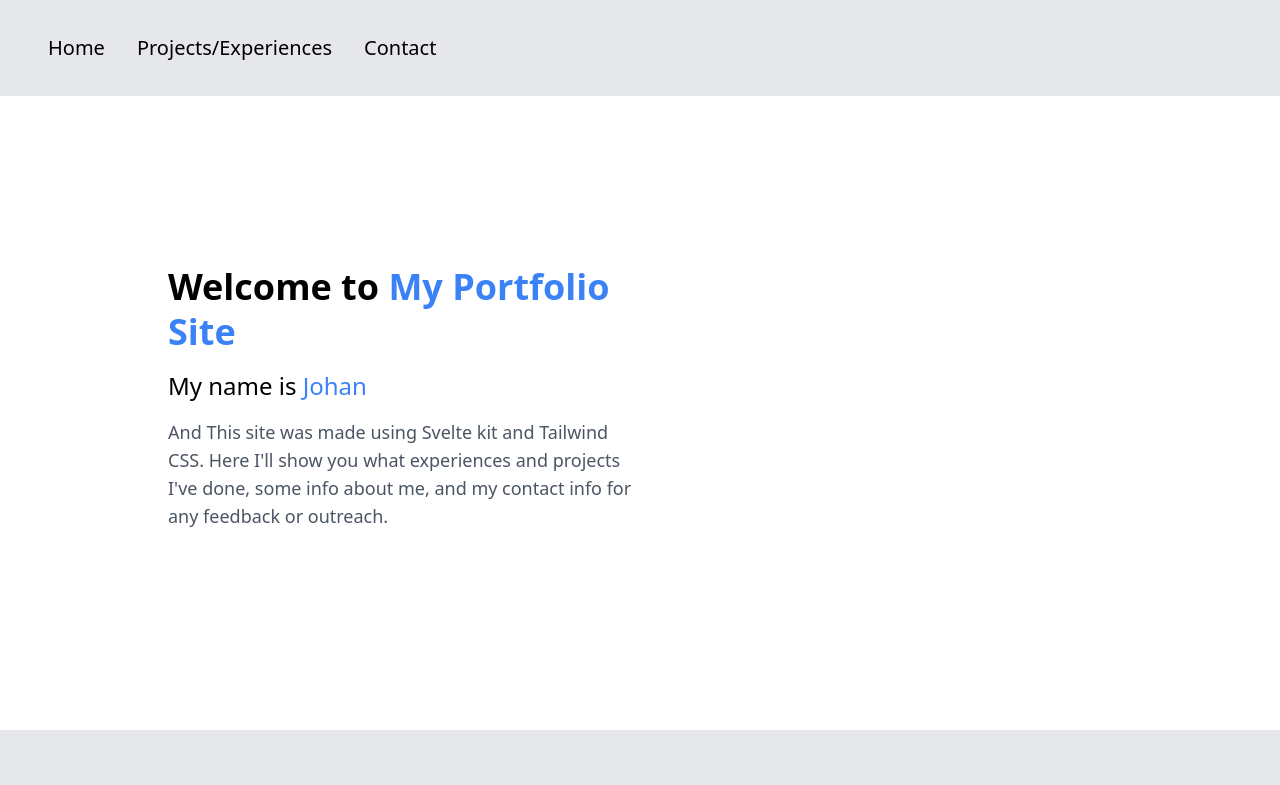
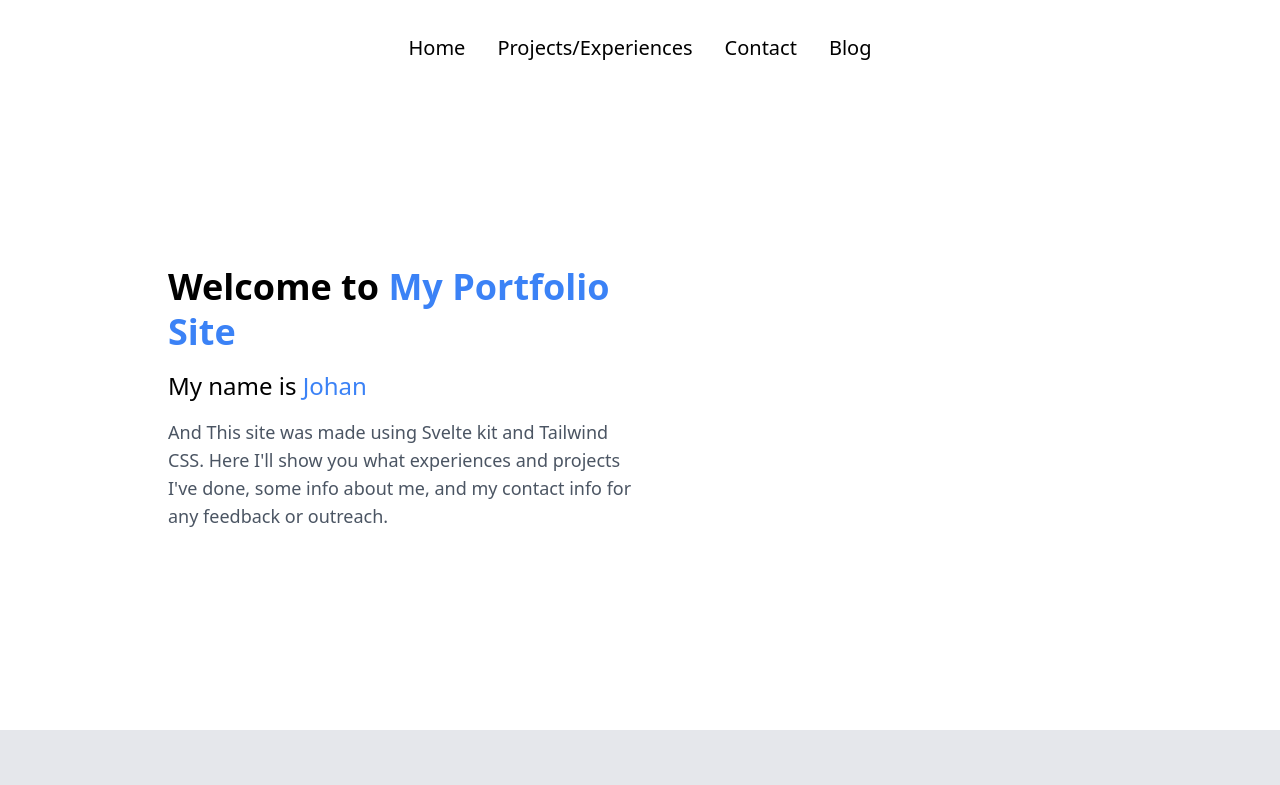
Before and after one commit to Jolvera2001/PortfolioFullStack, a SvelteKit app in the folder fe/: page / in a window 1280 px wide. Shown: the top 785 px of the page. Built offline with nearby package versions, Linux system fonts and the light colour scheme.

Commit message:
Updating Svelte Layout

```diff
--- a/fe/src/routes/+layout.svelte
+++ b/fe/src/routes/+layout.svelte
@@ -2,18 +2,14 @@
     import '../app.css'
 </script>
 
-<div class="bg-gray-200 p-4">
+<div class="p-4">
 	<div class="container mx-auto px-4">
-		<nav class="flex items-center justify-between h-16">
-			<!-- Some logo or brand here -->
-<!--			<div class="flex-shrink-0">-->
-<!--				<a href="/" class="text-2xl font-bold">Logo</a>-->
-<!--			</div>-->
-
+		<nav class="flex items-center justify-center h-16">
 			<div class="flex">
-				<a href="/" class="px-4 py-2 text-xl">Home</a>
-				<a href="/projects" class="px-4 py-2 text-xl">Projects/Experiences</a>
-				<a href="/" class="px-4 py-2 text-xl">Contact</a>
+				<a href="/" class="px-4 py-2 text-xl transition duration-300 transform hover:text-blue-500">Home</a>
+				<a href="/projects" class="px-4 py-2 text-xl transition duration-300 transform hover:text-blue-500">Projects/Experiences</a>
+				<a href="/" class="px-4 py-2 text-xl transition duration-300 transform hover:text-blue-500">Contact</a>
+				<a href="/blog" class="px-4 py-2 text-xl transition duration-300 transform hover:text-blue-500">Blog</a>
 			</div>
 		</nav>
 	</div>
```
